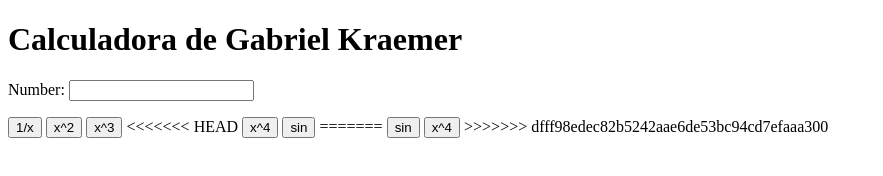
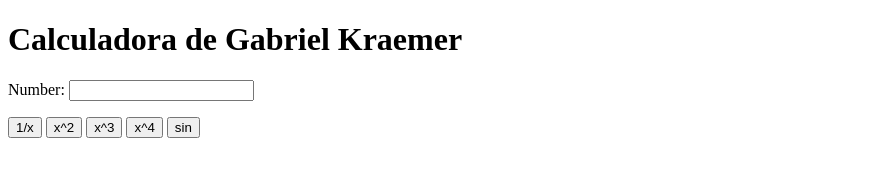
Before and after one commit to Gabriel-Kraemer/my_calculator, a plain HTML site: page index.html in a window 1280 px wide. Shown: the whole page, without its empty margins (0-883 px from the left). Drawn offline with Linux system fonts and the light colour scheme.

Commit message:
sin(x) button

```diff
--- a/index.html
+++ b/index.html
@@ -12,20 +12,14 @@
 			<button onclick="inverse()"> 1/x </button>
 			<button onclick="square()"> x^2 </button>
 			<button onclick="cube()"> x^3 </button>
-<<<<<<< HEAD
             <button onclick="power_4()"> x^4</button>
 			<button onclick="sine()"> sin </button>
-=======
-			<button onclick="sine()"> sin </button>
-            <button onclick="power_4()"> x^4</button>
->>>>>>> dfff98edec82b5242aae6de53bc94cd7efaaa300
 		</p>
 		<script type="text/javascript">
 			function cube() {
 				var num = document.getElementById("n1");
 				num.value = Math.pow(num.value, 3);
 			}
-<<<<<<< HEAD
 			function square() {
 				var num = document.getElementById("n1");
 				num.value = Math.pow(num.value, 2);
@@ -33,11 +27,9 @@
 			function inverse() {
 				var num = document.getElementById("n1");
 				num.value = 1/num.value;
-=======
             function power_4() {
 				var num = document.getElementById("n1");
 				num.value = Math.pow(num.value, 4);
->>>>>>> dfff98edec82b5242aae6de53bc94cd7efaaa300
 			}
 			function sine() {
 				var num = document.getElementById("n1");
```
